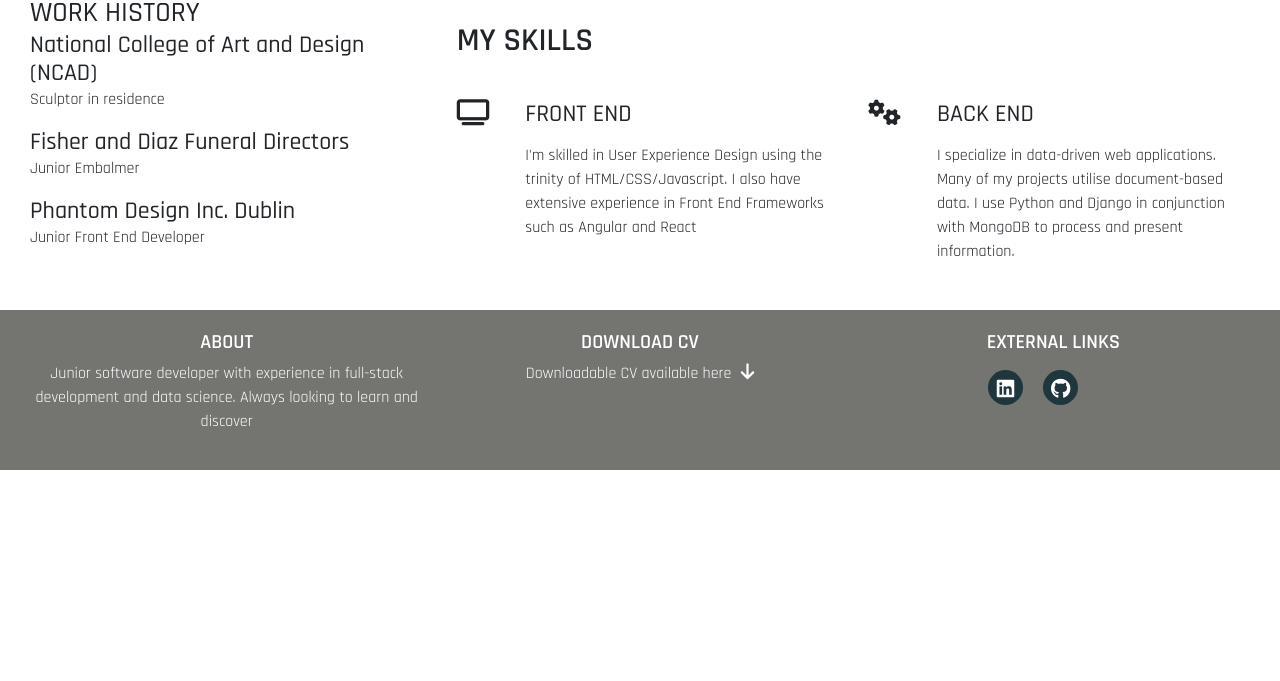
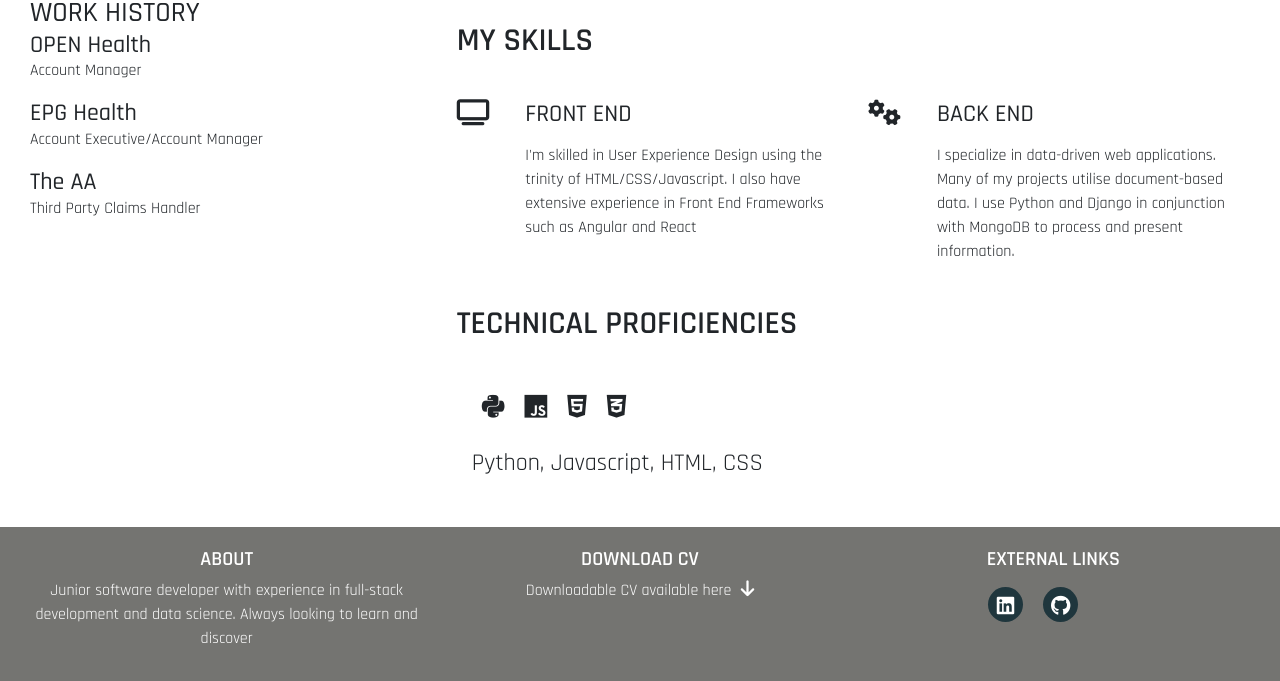
Before and after one commit to HGlass07/Bootstrap-CV, a plain HTML site: page cv.html in a window 1280 px wide. Shown: the part 373-1054 px from the top of the page. Before the commit the page ends 843 px from the top, so only its background shows below. Drawn offline with nearby package versions, Linux system fonts and the light colour scheme.

Commit message:
add tech proficiencies section

```diff
--- a/assets/css/style.css
+++ b/assets/css/style.css
@@ -281,3 +281,18 @@ footer {
     background-color: lightslategray;
     color: white;
 }
+
+/*proficiencies styling*/
+
+.prof-icons-section {
+    margin-bottom: 15px;
+}
+
+.prof-icons {
+    padding: 10px;
+    font-size: 26px;
+}
+
+.profs {
+    font-size: x-large;
+}
--- a/cv.html
+++ b/cv.html
@@ -30,10 +30,10 @@
                     <div class="col">
                         <ul id="nav" class="list-inline menucontainer ">
                             <li class="hvr-sweep-to-bottom col-6 col-sm-3 list-inline-item ui-menu-color-home menuitem">
-                                <a href="#" class=""><i class="fa-solid fa-house-chimney"></i> <span>Home</span></a>
+                                <a href="index.html" class=""><i class="fa-solid fa-house-chimney"></i> <span>Home</span></a>
                             </li>
                             <li class="hvr-sweep-to-bottom col-6 col-sm-3 list-inline-item ui-menu-color-CV menuitem">
-                                <a href="#"><i class="fa-solid fa-paperclip"></i> <span>CV</span></a>
+                                <a href="cv.html"><i class="fa-solid fa-paperclip"></i> <span>CV</span></a>
                             </li>
                             <li
                                 class="hvr-sweep-to-bottom col-6 col-sm-3 list-inline-item ui-menu-color-contact menuitem">
@@ -61,16 +61,16 @@
                 </div>
                 <div class="history-items">
                     <div class="timeline-item" data-dates="02/1998 - 04/2004">
-                        <h4>National College of Art and Design (NCAD)</h4>
-                        <p>Sculptor in residence</p>
+                        <h4>OPEN Health</h4>
+                        <p>Account Manager</p>
                     </div>
                     <div class="timeline-item" data-dates="04/2004 - 06/2008">
-                        <h4>Fisher and Diaz Funeral Directors</h4>
-                        <p>Junior Embalmer</p>
+                        <h4>EPG Health</h4>
+                        <p>Account Executive/Account Manager</p>
                     </div>
                     <div class="timeline-item" data-dates="06/2008 - 06/2011">
-                        <h4>Phantom Design Inc. Dublin</h4>
-                        <p>Junior Front End Developer</p>
+                        <h4>The AA</h4>
+                        <p>Third Party Claims Handler</p>
                     </div>
                 </div>
             </div>
@@ -104,6 +104,24 @@
                                 <p>
                                     I specialize in data-driven web applications. Many of my projects utilise document-based data. I use Python and Django in conjunction with MongoDB to process and present information.
                                 </p>
+                            </div>
+                        </div>
+                    </div>
+                </div>
+            <div class="col-10 offset-1 offset-sm-0 col-sm-4 col-md-6"></div>
+                <div class="row">
+                    <div class="col">
+                        <h3 class="section-heading uppercase">Technical Proficiencies</h3>
+                    </div>
+                </div>
+                <div class="col">
+                    <div class="row">
+                        <div class="tech-proficiency col-10 offset-1 offset-sm-0 col-sm-4 col-md-6">
+                            <div class = "prof-icons-section">
+                                <i class="prof-icons fa-brands fa-python"></i><i class="prof-icons fa-brands fa-js"></i><i class="prof-icons fa-brands fa-html5"></i><i class="prof-icons fa-brands fa-css3-alt"></i>
+                            </div>
+                            <div class = "profs">
+                                <p>Python, Javascript, HTML, CSS</p>
                             </div>
                         </div>
                     </div>
```
Also changed, not shown: index.html (+2 -2 lines).
